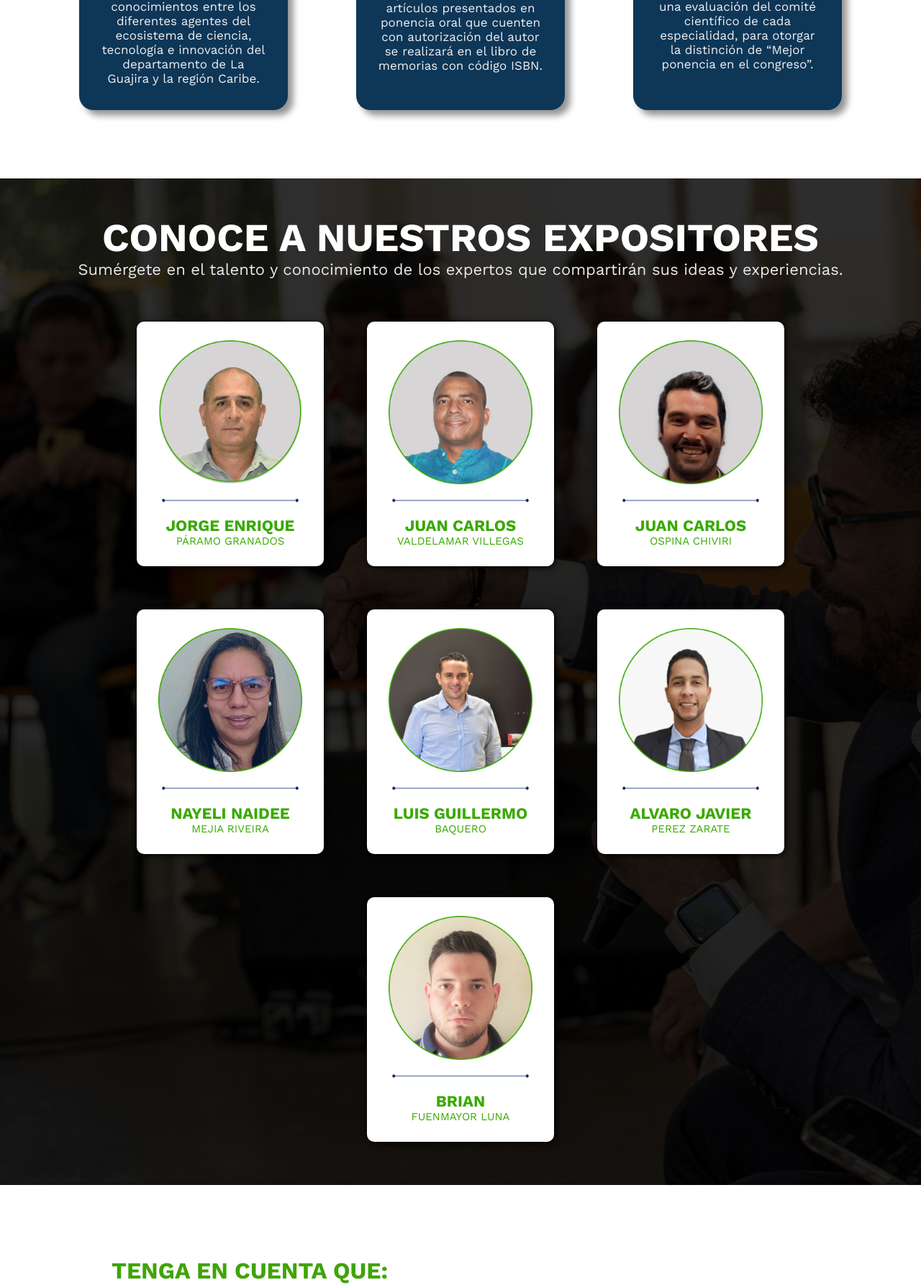
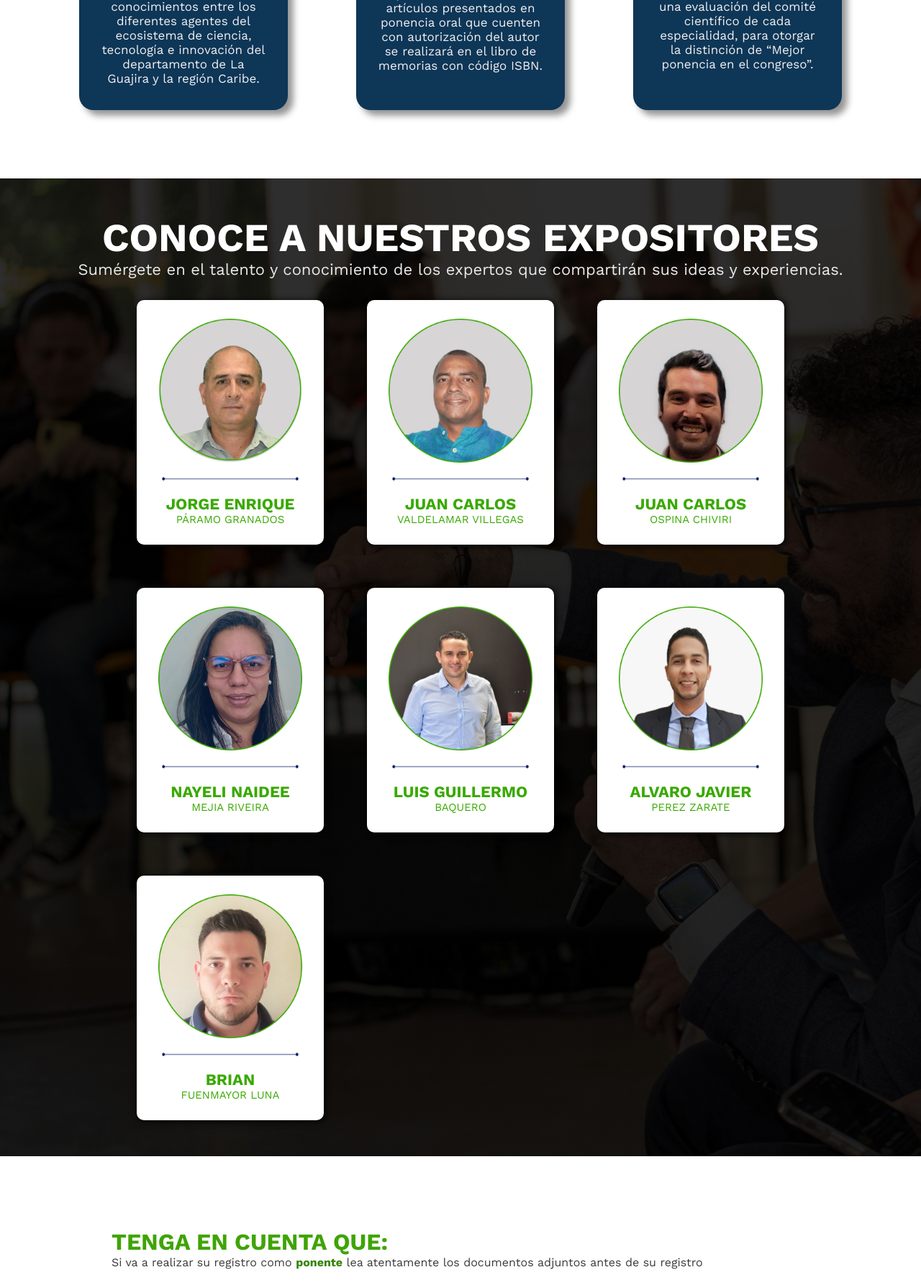
Before and after one commit to daniela28288/Congreso, a PHP site: page / in a window 1280 px wide. Shown: the part 2999-4785 px from the top of the page at 72% size. Run offline with PHP 8.4, Linux system fonts and the light colour scheme.

Commit message:
Se organizó el container de los expositores

```diff
--- a/index.css
+++ b/index.css
@@ -303,16 +303,14 @@ header a:hover {
   align-items: center;
   flex-wrap: wrap;
 }
-.primera-columna-de-expositores, .segunda-linea-de-expositores{
-  display: flex;
-  flex-wrap: wrap;
+.expositores{
+  display: grid;
+  grid-template-columns: repeat(3,1fr);
   justify-content: center;
   align-items: center;
+  padding-bottom: 20px;
+  margin-top: 10px;
 }
-.primera-columna-de-expositores{
-  margin-top: 30px;
-}
-
 
 .expositor{
   position: relative;
@@ -333,9 +331,7 @@ header a:hover {
   transition: width 0.3s ease;
   margin: 30px 30px;
 }
-.container-unico-expositor{
-  margin-bottom: 30px;
-}
+
 .linea{
   width: 190px;
 }
@@ -1095,6 +1091,9 @@ footer {
   .container-fondo-expositores h4{
     font-size: 22px;
   }
+  .titulo{
+    font-size: 9vw;
+  }
 }
 
 /* ------------------ PANTALLAS Y PORTATILES ------------------------ */
@@ -1157,7 +1156,12 @@ footer {
     font-size: 15px;
   }
 }
-
+@media (max-width: 975px) {
+  .expositores{
+    display: flex;
+    flex-wrap:wrap;
+  }
+}
 /* ------------------ COMPUTADORAS DE ESCRITORIOS, PANTALLAS GRANDES --------------- */
 @media (min-width:1025px) and (max-width: 1200px){
   .img_banner{
--- a/index.php
+++ b/index.php
@@ -150,7 +150,7 @@
     <div class="container-fondo-expositores">
         <h1 class="titulo">CONOCE A NUESTROS EXPOSITORES</h1>
         <h4>Sumérgete en el talento y conocimiento de los expertos que compartirán sus ideas y experiencias.</h4>
-        <div class="primera-columna-de-expositores">
+        <div class="expositores">
             <div id="primer-expositor" class="expositor">
                 <img class="imagen-expositor" src="img/primer-expositor.png" alt="">
                 <img class="linea" src="img/linea-seccion-expositores.png" alt="">
@@ -190,9 +190,7 @@
                     maestría en microbiologia.
                 </div>
             </div>
-        </div>
-        <!--------------------------------------------- CONTENEDOR EXPOSITORES 2 -------------------------------------------------------->
-        <div class="segunda-linea-de-expositores">
+            <!--------------------------------------------- CONTENEDOR EXPOSITORES 2 -------------------------------------------------------->
             <div id="primer-expositor" class="expositor">
                 <img class="imagen-expositor" src="img/cuarto-expositor.png" alt="">
                 <img class="linea" src="img/linea-seccion-expositores.png" alt="">
@@ -232,9 +230,7 @@
                     Ingeniero Industrial , especialista en Gestión Integral de la calidad y estudios en energías renovables; Responsable  de Calidad del laboratorio  de Energías Renovables. Sena Guajira.
                 </div>
             </div>
-        </div>
-         <!--------------------------------------------- CONTENEDOR EXPOSITORES 3 -------------------------------------------------------->
-        <div class="container-unico-expositor">
+            <!--------------------------------------------- CONTENEDOR EXPOSITORES 3 -------------------------------------------------------->
             <div id="unico-expositor" class="expositor">
                 <img class="imagen-expositor" src="img/septimo-conferencista.png" alt="">
                 <img class="linea" src="img/linea-seccion-expositores.png" alt="">
```
